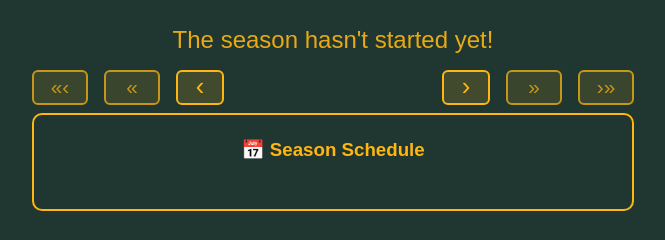
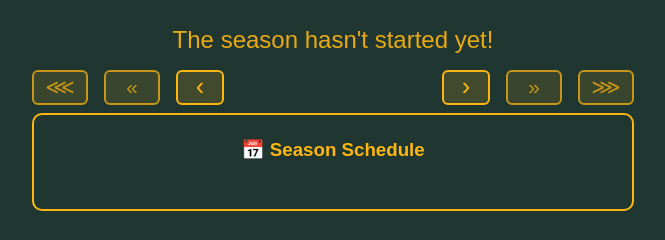
Before and after one commit to rptetzloff/AreThePackersUndefeated, a website built with Vite: page index.html in a window 1280 px wide. Shown: the part 299-539 px from the top of the page, 307-972 px from the left. Built offline with nearby package versions, Linux system fonts and the light colour scheme; no server answers.

Commit message:
Updated index.html

```diff
--- a/index.html
+++ b/index.html
@@ -11,13 +11,13 @@
         <div id="record" class="record"></div>
 
         <div id="season-selector" class="season-selector">
-            <button id="season-first" class="season-nav season-nav-jump" aria-label="Earliest season">&#171;&#8249;</button>
+            <button id="season-first" class="season-nav season-nav-jump" aria-label="Earliest season">&#8920;</button>
             <button id="season-prev10" class="season-nav season-nav-jump" aria-label="Back 10 years">&#171;</button>
             <button id="season-prev" class="season-nav" aria-label="Previous season">&#8249;</button>
             <span id="season-label" class="season-label"></span>
             <button id="season-next" class="season-nav" aria-label="Next season">&#8250;</button>
             <button id="season-next10" class="season-nav season-nav-jump" aria-label="Forward 10 years">&#187;</button>
-            <button id="season-last" class="season-nav season-nav-jump" aria-label="Latest season">&#8250;&#187;</button>
+            <button id="season-last" class="season-nav season-nav-jump" aria-label="Latest season">&#8921;</button>
         </div>
 
         <div id="schedule" class="schedule-section">
```
